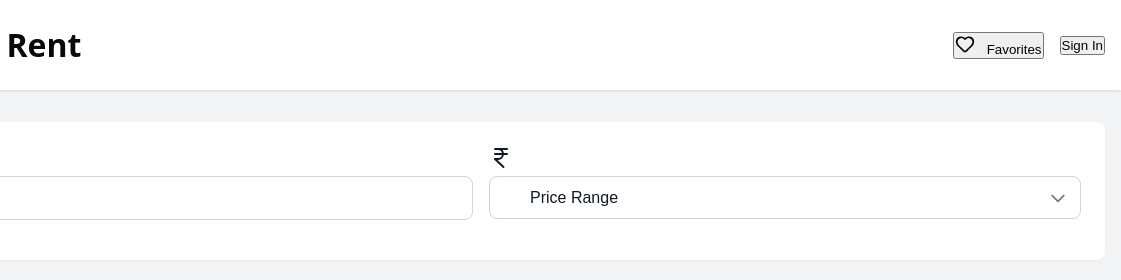
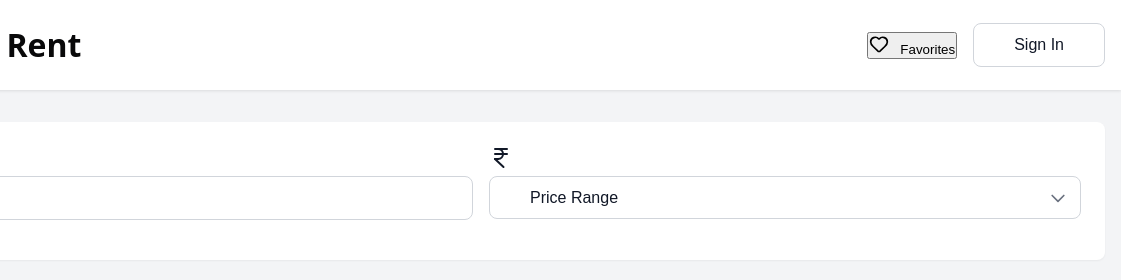
Before and after one commit to Yagna1211/rentalhomies, a plain HTML site: page index.html in a window 1280 px wide. Shown: the top 280 px of the page, 159-1280 px from the left. Drawn offline with nearby package versions, Linux system fonts and the light colour scheme.

Commit message:
Update styles.css
Updated styles for buttons

```diff
--- a/styles.css
+++ b/styles.css
@@ -54,7 +54,18 @@ body {
     width: 1.75rem;
     height: 1.75rem;
 }
-
+.btn-primary{
+    padding: 0.75rem 2.5rem;
+    border: 1px solid var(--gray-300);
+    border-radius: 0.5rem;
+    font-size: 1rem;
+    color: var(--gray-900);
+    background-color: white;
+    transition: all 0.2s;
+    -webkit-appearance: none;
+    -moz-appearance: none;
+    appearance: none;
+}
 nav {
     display: flex;
     gap: 1rem;
```
